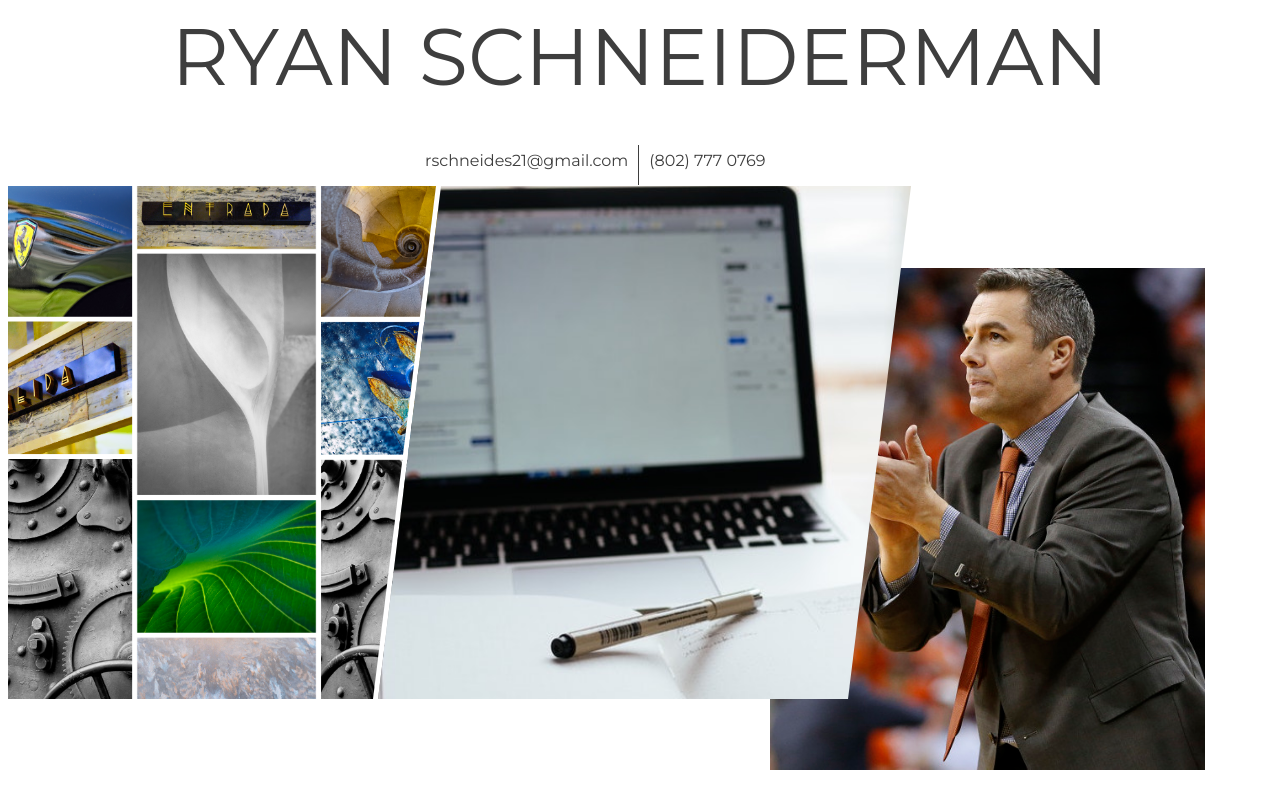
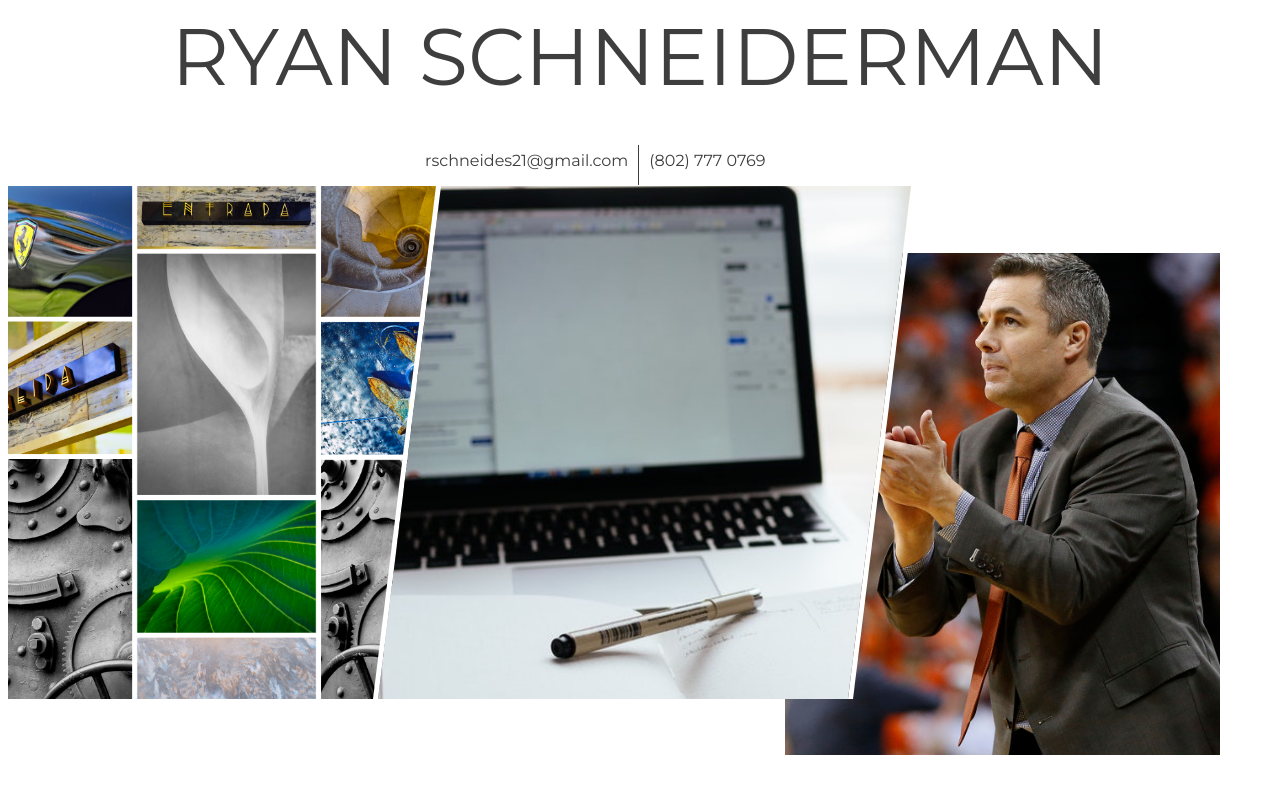
Before and after one commit to rschneides21/ryanschneiderman, a PHP site: page / in a window 1280 px wide. Run offline with PHP 8.4, Linux system fonts and the light colour scheme.

Commit message:
header adds

```diff
--- a/index.php
+++ b/index.php
@@ -51,6 +51,7 @@
 	right: 65px;
 	z-index: 2;
 	border-left: 5px solid white;
+	border-right: 5px solid white;
   }
   #parallelogram:before{
   	content:'';
@@ -64,8 +65,8 @@
   }
   #third-pic{
   	position: absolute;
-  	bottom: 30px;
-  	right: 75px;
+  	bottom: 45px;
+  	right: 60px;
   }
 
   </style>
```
